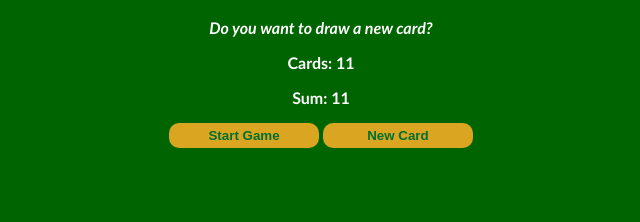
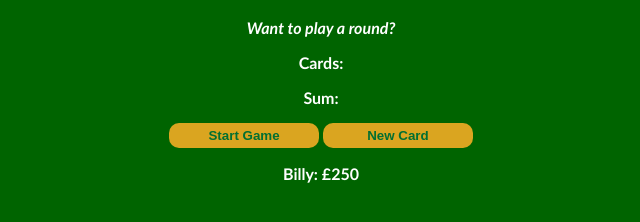
Before and after one commit to BillyNoble2/BlackJackGame, a plain HTML site: page index.html in a window 1280 px wide. Both pictures are taken after a click on the button "New Card". Shown: the part 48-270 px from the top of the page, without its empty margins (319-959 px from the left). Drawn offline with Linux system fonts and the light colour scheme.

Commit message:
Finalised basics of game.

```diff
--- a/index.html
+++ b/index.html
@@ -9,6 +9,7 @@
         <p id = "sum-el">Sum:</p>
         <button id = "start-btn" onclick="startGame()">Start Game</button>
         <button id = "newCard-btn" onclick="newCard()">New Card</button>
+        <p id = "player-el"></p>
         <script src="index.js"></script>
     </body>
 </html>
--- a/index.js
+++ b/index.js
@@ -6,6 +6,16 @@ let message = ""
 let messageEl = document.getElementById("message-el")
 let sumEl = document.getElementById("sum-el")
 let cardsEl = document.getElementById("cards-el")
+
+let player = {
+    name : "Billy",
+    cash : 250
+}
+
+
+
+let playerEl = document.getElementById("player-el")
+playerEl.textContent = player.name + ": £" + player.cash
 
 function getRandomCard(){
     //returns random whole number between 1-13
@@ -49,8 +59,10 @@ function renderGame(){
 }
 
 function newCard(){
-    let card = getRandomCard()
-    sum += card
-    cards.push(card)
-    renderGame()
+    if (isAlive === true && hasBlackJack === false){
+        let card = getRandomCard()
+        sum += card
+        cards.push(card)
+        renderGame()
+    }
 }
```
